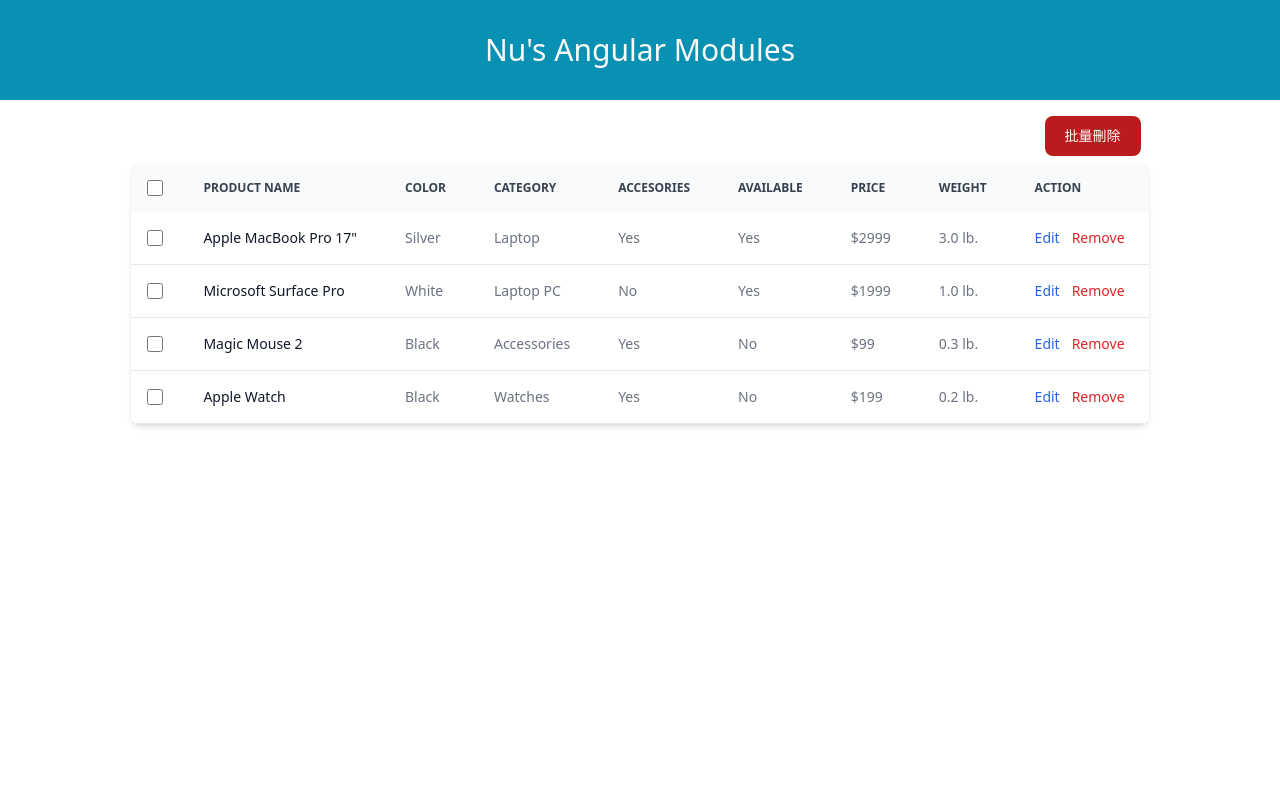
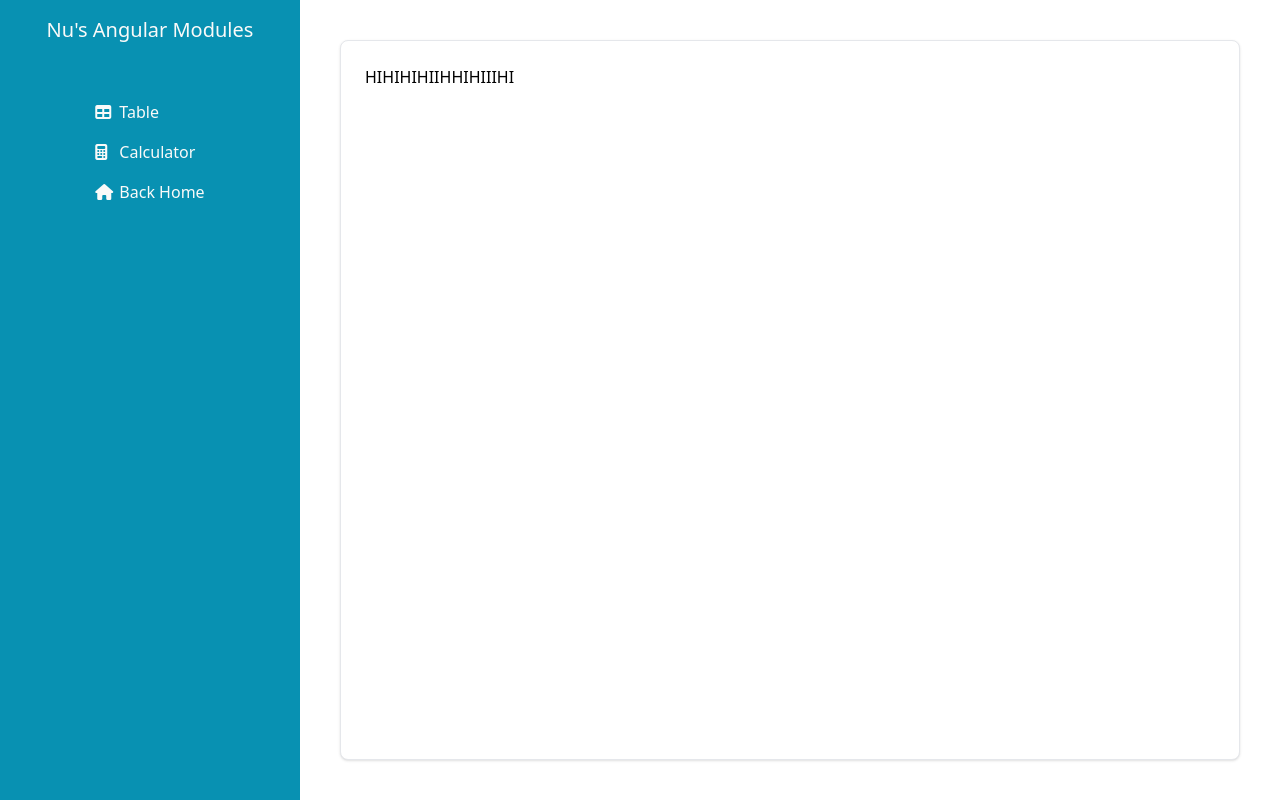
Before and after one commit to unknown-nk/angular_module, an Angular app: page / in a window 1280 px wide. Built offline with nearby package versions, Linux system fonts and the light colour scheme.

Commit message:
feat: 版面調整

```diff
--- a/src/app/app-routing.module.ts
+++ b/src/app/app-routing.module.ts
@@ -1,10 +1,15 @@
 import { NgModule } from '@angular/core';
 import { RouterModule, Routes } from '@angular/router';
 import { TableComponent } from './main/table/table.component';
+import { HomeComponent } from './main/home/home.component';
 
 const routes: Routes = [
   {
     path: '',
+    component: HomeComponent,
+  },
+  {
+    path: 'table',
     component: TableComponent,
   },
 ];
--- a/src/app/app.component.html
+++ b/src/app/app.component.html
@@ -1,4 +1,15 @@
-<app-main></app-main>
-<main class="flex justify-center">
-  <router-outlet></router-outlet>
+<main>
+  <div class="flex justify-start">
+    <!-- nav -->
+    <div>
+      <app-main></app-main>
+    </div>
+
+    <!-- card -->
+    <div
+      class="m-10 p-6 w-full bg-white border border-gray-200 rounded-lg shadow dark:bg-gray-800 dark:border-gray-700"
+    >
+      <router-outlet></router-outlet>
+    </div>
+  </div>
 </main>
--- a/src/app/app.module.ts
+++ b/src/app/app.module.ts
@@ -5,12 +5,14 @@
 import { AppComponent } from './app.component';
 import { MainComponent } from './main/main.component';
 import { TableComponent } from './main/table/table.component';
+import { HomeComponent } from './main/home/home.component';
 
 @NgModule({
   declarations: [
     AppComponent,
     MainComponent,
-    TableComponent
+    TableComponent,
+    HomeComponent
   ],
   imports: [
     BrowserModule,
--- /dev/null
+++ b/src/app/main/home/home.component.html
@@ -0,0 +1 @@
+<p>HIHIHIHIIHHIHIIIHI</p>
--- a/src/app/main/main.component.html
+++ b/src/app/main/main.component.html
@@ -1,3 +1,21 @@
-<div class="flex justify-center items-center bg-cyan-600 h-[100px]">
-  <h1 class="text-stone-50 text-3xl">Nu's Angular Modules</h1>
+<div class="items-center bg-cyan-600 w-[300px] h-screen">
+  <h1 class="flex justify-center py-4 text-stone-50 text-xl">
+    Nu's Angular Modules
+  </h1>
+
+  <div class="flex justify-center pt-8 text-stone-50">
+    <div class="flex flex-col">
+      <span class="my-2"
+        ><i class="fa-solid fa-table mr-2 w-4"></i>
+        <a routerLink="/table">Table</a></span
+      >
+      <span class="my-2"
+        ><i class="fa-solid fa-calculator mr-2 w-4"></i
+        ><span>Calculator</span></span
+      >
+      <span class="my-2"
+        ><i class="fa-solid fa-house mr-2 w-4"></i><span>Back Home</span></span
+      >
+    </div>
+  </div>
 </div>
--- a/src/index.html
+++ b/src/index.html
@@ -1,11 +1,15 @@
-<!doctype html>
+<!DOCTYPE html>
 <html lang="en">
   <head>
-  <meta charset="utf-8">
+    <meta charset="utf-8" />
     <title>AngularModule</title>
-  <base href="/">
-  <meta name="viewport" content="width=device-width, initial-scale=1">
-  <link rel="icon" type="image/x-icon" href="favicon.ico">
+    <base href="./" />
+    <meta name="viewport" content="width=device-width, initial-scale=1" />
+    <link rel="icon" type="image/x-icon" href="favicon.ico" />
+    <script
+      src="https://kit.fontawesome.com/ae19d88327.js"
+      crossorigin="anonymous"
+    ></script>
   </head>
   <body>
     <app-root></app-root>
```
Also changed, not shown: src/app/main/home/home.component.ts (added, +10 -0 lines), src/app/main/home/home.component.scss (added), src/styles.scss (line endings or trailing spaces), 1 other file (tests, documents, lock files or other folders). Lines whose indentation alone changed are shown as unchanged.
